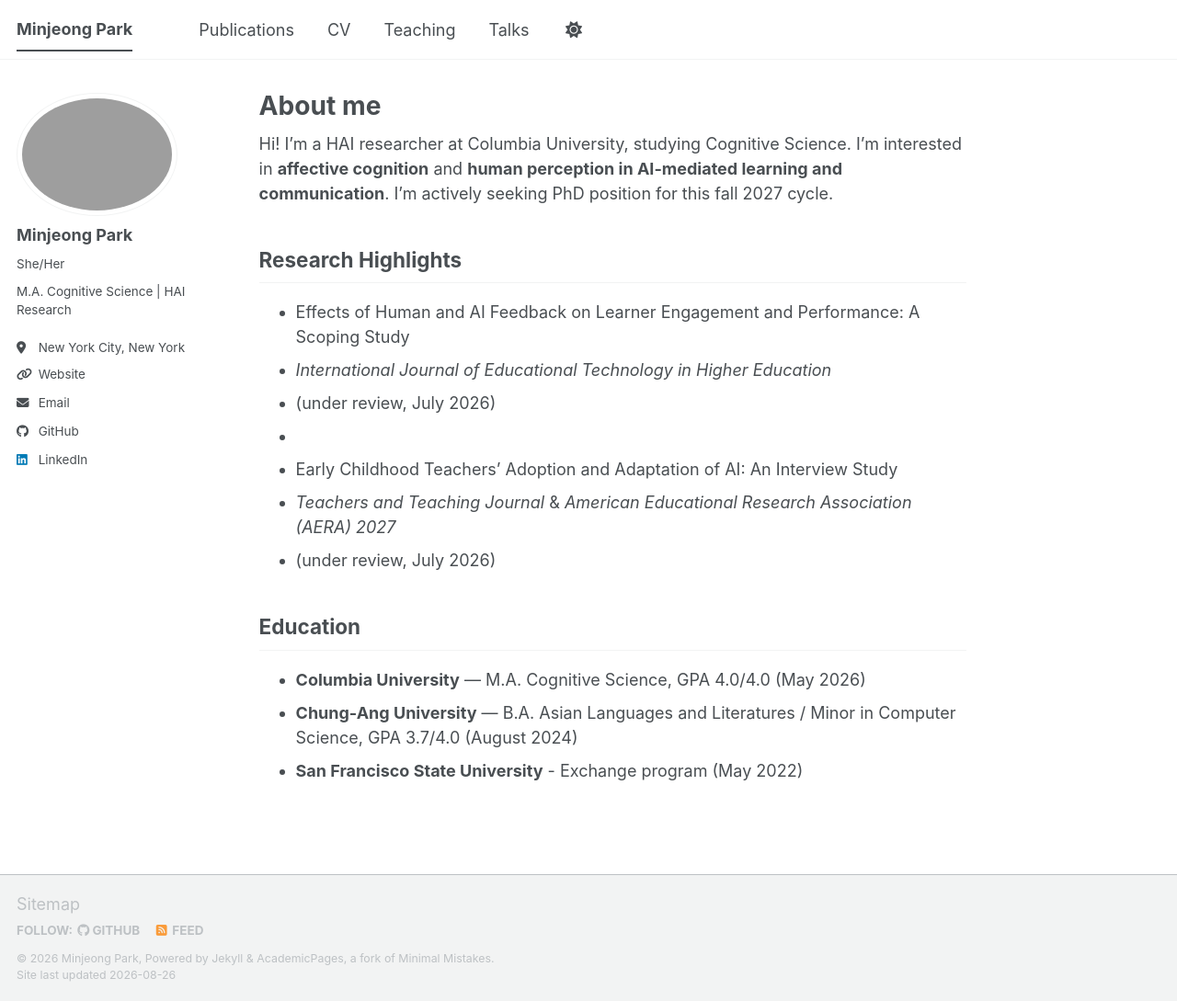
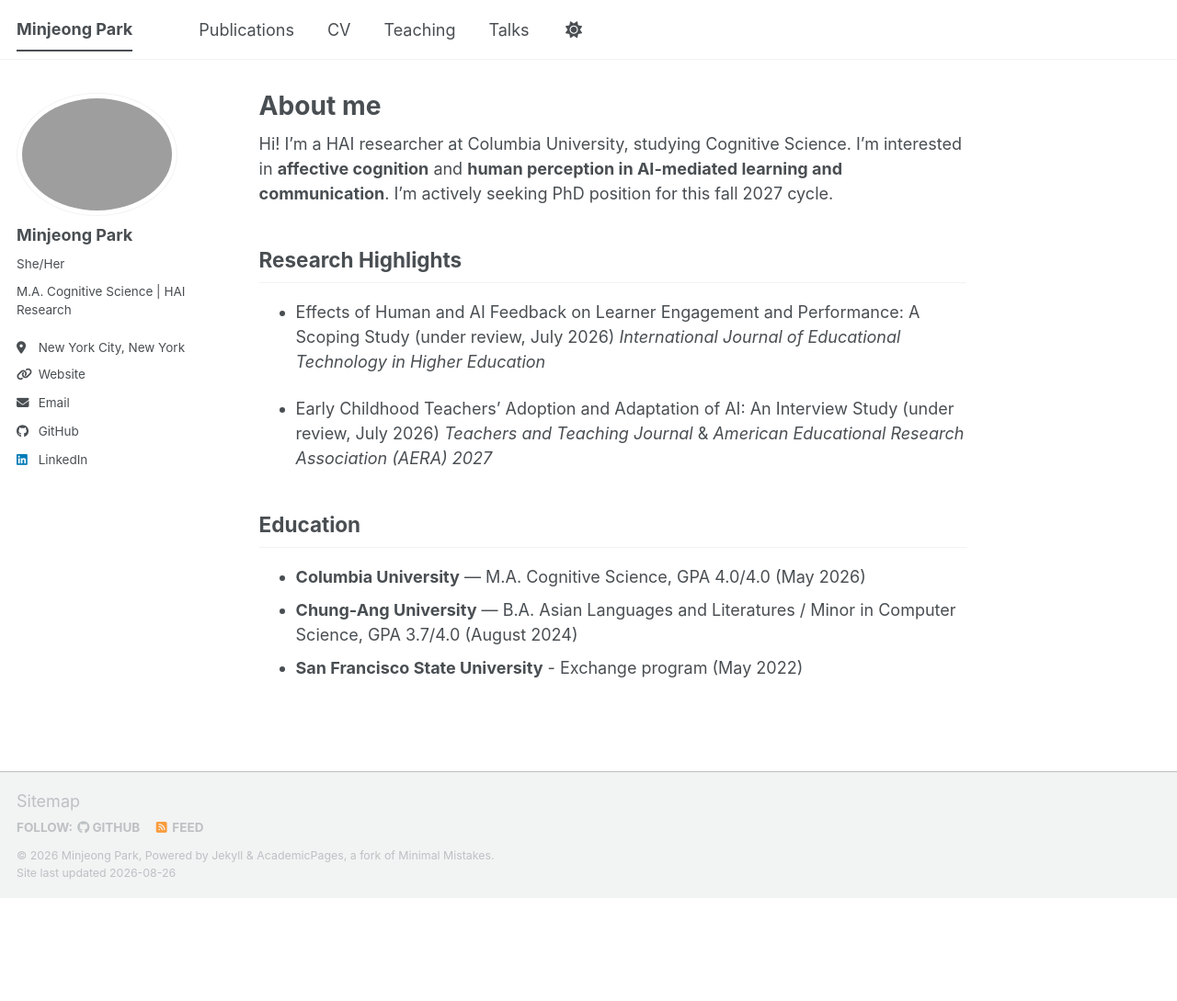
Before and after one commit to mingzung2da/mingzung2da.github.io, a Jekyll site: the page built from _pages/about.md, in a window 1280 px wide and 1089 px high. Shown: the whole window at 92% size. Built offline with Jekyll 4.4.1, drawn with Linux system fonts in a browser that asks for light colours; a script bundle is joined from its source files by our own code; library files that are not in the unit come from our copies.

```diff
--- a/_pages/about.md
+++ b/_pages/about.md
@@ -12,13 +12,13 @@ I'm actively seeking PhD position for this fall 2027 cycle.
 
 ## Research Highlights
 
-- Effects of Human and AI Feedback on Learner Engagement and Performance: A Scoping Study
-- _International Journal of Educational Technology in Higher Education_
-- (under review, July 2026)
--
-- Early Childhood Teachers’ Adoption and Adaptation of AI: An Interview Study
-- _Teachers and Teaching Journal_ & _American Educational Research Association (AERA) 2027_
-- (under review, July 2026)
+- Effects of Human and AI Feedback on Learner Engagement and Performance: A Scoping Study (under review, July 2026)
+  _International Journal of Educational Technology in Higher Education_
+
+
+- Early Childhood Teachers’ Adoption and Adaptation of AI: An Interview Study (under review, July 2026)
+  _Teachers and Teaching Journal_ & _American Educational Research Association (AERA) 2027_
+
 
 ## Education
 
```
